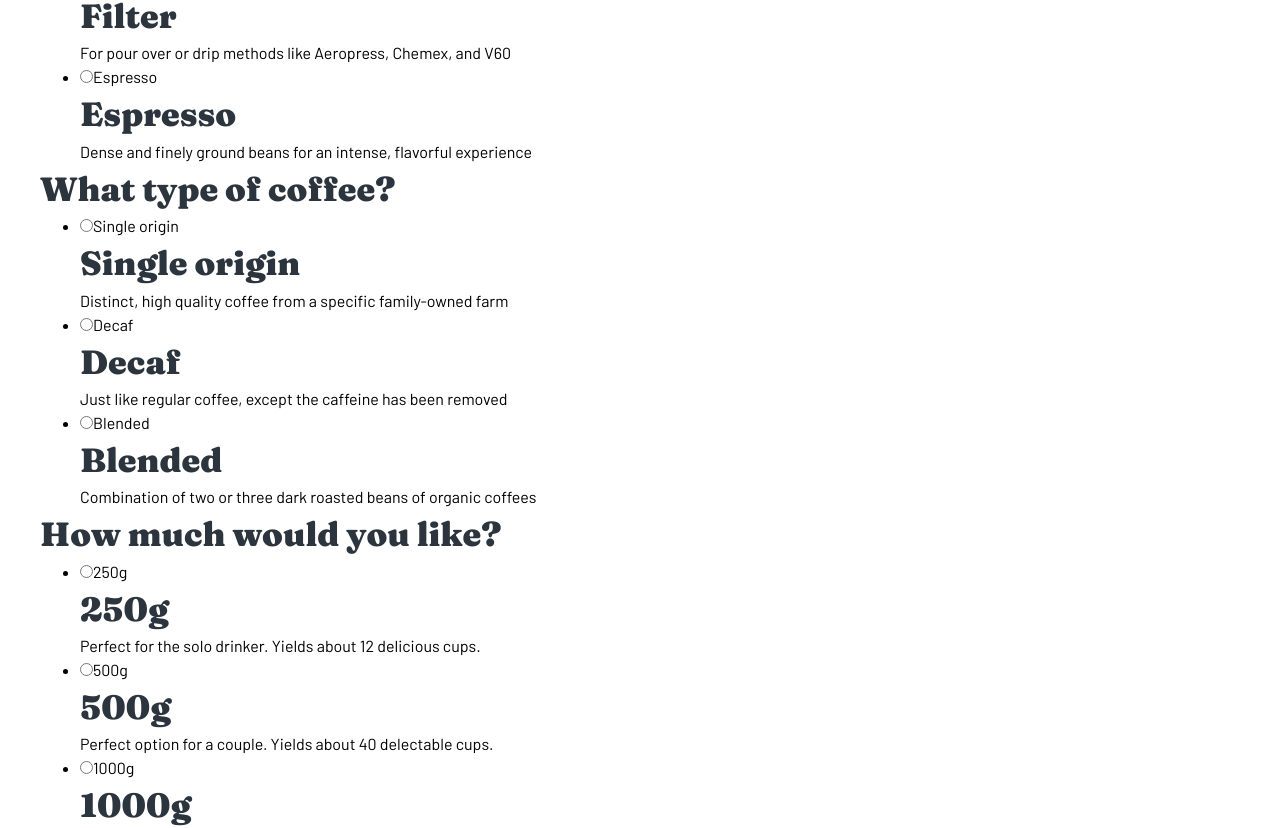
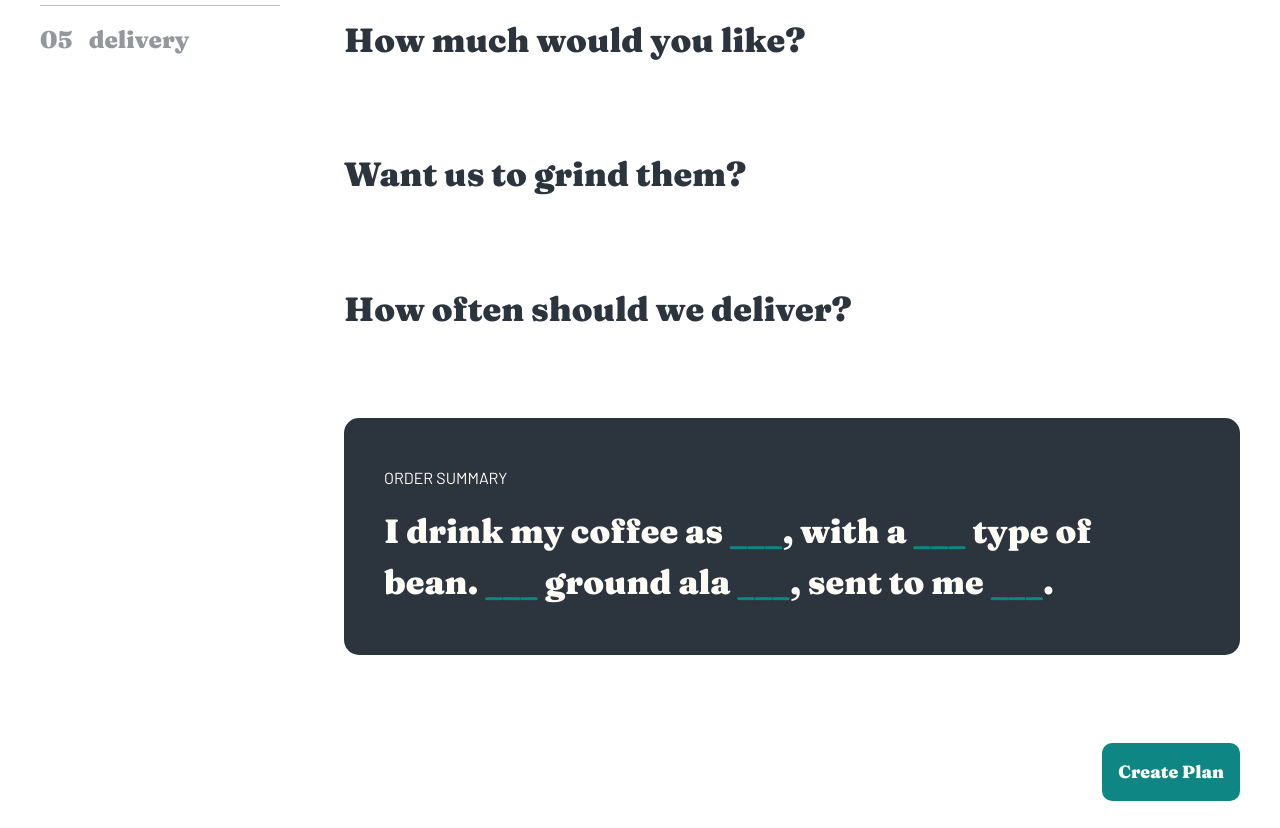
Before and after one commit to Silkiercomet/Coffee-roast-page, a React (Vite) app: page /create-plan in a window 1280 px wide. Shown: the part 1640-2468 px from the top of the page. Built offline with nearby package versions, Linux system fonts and the light colour scheme.

Commit message:
Refactor FormOptions, OrderSummary, and OrderForm components for improved styling and layout; integrate new CSS modules for better responsiveness and visual hierarchy.

```diff
--- /dev/null
+++ b/src/components/moleculs/FormOption.module.css
@@ -0,0 +1,78 @@
+/* consigue que los elementos option_list_item_label tambien creazcan y se reduzcan dependiendo de
+active  */
+.option {
+    display: flex;
+    flex-direction: column;
+    transition: 300ms ease-in-out;
+
+}
+.option_header {
+    cursor: pointer;
+}
+.accordion{
+    display: flex;
+    flex-direction: column;
+
+    height: 100%;
+    overflow: hidden;
+    transition: 300ms ease-in-out;
+
+}
+
+.option_list {
+  display: grid;
+  grid-template-columns: repeat(3, 250px);
+  grid-template-rows: 0fr;
+  height: 0;
+  opacity: 0;
+  align-items: start;
+  list-style: none;
+  padding-left: 0;
+  margin-top: 20px;
+  gap: 10px;
+
+
+  transition: 300ms ease-in-out;
+}
+.active{
+    height: 100%;
+    opacity: 1;
+    grid-template-rows: 1fr;
+    margin-bottom: 2rem;
+}
+.option_list_item {
+  input {
+    display: none;
+  }
+
+
+
+
+.option_list_item_label {
+  display: block; /* Ensure label takes full width */
+  height: 100%;
+  width: 100%;
+  padding: 2rem 1.5rem 7.25rem;
+  transition: 300ms ease-in-out;
+  cursor: pointer;
+  border-radius: 15px;
+  background-color: var(--lighgray);
+  max-height: 240px;
+}
+  h4 {
+    font-size: 1.5rem;
+    margin-bottom: 0.5rem; /* Add some space below the h4 */
+  }
+
+
+}
+.option_list_item_label:hover{
+    background-color: var(--hover-color);
+}
+  .option_list_item input:checked + label { /* This is the key change */
+    background-color: var(--darkcyan); /* Define --selected-color in your CSS variables */
+    h4 {
+      color: white; /* Define --selected-text-color in your CSS variables */
+    }
+    color: white;
+  }
--- a/src/components/moleculs/FormOptions.tsx
+++ b/src/components/moleculs/FormOptions.tsx
@@ -1,7 +1,7 @@
 import React, { useState } from 'react';
 import { UseFormRegister } from 'react-hook-form';
 import {Option} from "../../ultils/content"
-
+import style from "./FormOption.module.css"
 interface FormOptionsProps {
   register: UseFormRegister<any>;
   name: string;
@@ -11,18 +11,21 @@ interface FormOptionsProps {
 
 const FormOptions: React.FC<FormOptionsProps> = ({ register, name, options, optionTitle }) => {
   const [isOpen, setIsOpen] = useState(false);
-
+  function handleOpen() {
+    setIsOpen(!isOpen)
+  }
   return (
-    <div id={name}>
-      <h3>{optionTitle}</h3>
-      <ul>
+    <div id={name} className={style.option}>
+      <h3 className={style.option_header} onClick={() => handleOpen()}>{optionTitle}</h3>
+      <div className={`${style.accordion} `}>
+        <ul className={`${style.option_list} ${isOpen ? style.active : ""}`}>
           {options.map((option) => (
-          <li key={option.value}>
+            <li key={option.value} className={style.option_list_item}>
 
                 <input type="radio" {...register(name)} value={option.value} name={name} id={option.value}/>
-              {option.value}
 
-            <label htmlFor={option.value}>
+
+              <label htmlFor={option.value} className={style.option_list_item_label}>
                 <h4>{option.value}</h4>
                 <p>{option.content}</p>
               </label>
@@ -30,6 +33,8 @@ const FormOptions: React.FC<FormOptionsProps> = ({ register, name, options, opti
           ))}
         </ul>
       </div>
+
+    </div>
   );
 };
 
--- /dev/null
+++ b/src/components/moleculs/OrderSummary.module.css
@@ -0,0 +1,17 @@
+.summary {
+  background-color: var(--font-color);
+  border-radius: 15px;
+  color: var(--bg-white);
+  padding: 3rem 2.5rem;
+
+  display: grid;
+  gap: 1rem;
+}
+
+.summary h4 {
+    color: var(--bg-white);
+}
+
+.summary span {
+  color: var(--darkcyan);
+}
--- a/src/components/moleculs/OrderSummary.tsx
+++ b/src/components/moleculs/OrderSummary.tsx
@@ -1,11 +1,11 @@
-
+import style from "./OrderSummary.module.css"
 interface OrderSummaryProps {
   watch: any;
 }
 
 const OrderSummary: React.FC<OrderSummaryProps> = ({ watch }) => {
   return (
-    <div>
+    <div className={style.summary}>
       <p>ORDER SUMMARY</p>
       <h4>
         I drink my coffee as{' '}
@@ -20,6 +20,7 @@ const OrderSummary: React.FC<OrderSummaryProps> = ({ watch }) => {
         <span>{watch('delivery') || '___'}</span>
         .
       </h4>
+
     </div>
   );
 };
--- /dev/null
+++ b/src/components/organism/OrderForm.module.css
@@ -0,0 +1,80 @@
+.wrapper {
+  display: grid;
+  grid-template-columns: 100%;
+  gap: 4rem;
+  margin-block: 3rem;
+  @media (min-width: 768px) {
+    grid-template-columns: 20% auto;
+  }
+}
+
+.wrapper .order_aside {
+  display: none;
+  @media (min-width: 768px) {
+    display: block;
+  }
+}
+
+.order_aside ol {
+  counter-reset: item 0;
+  list-style: none;
+  padding: 0;
+}
+
+.order_aside ol li {
+    display: flex;
+    align-items: center;
+
+  counter-increment: item;
+  opacity: 0.5;
+  margin-bottom: 1rem;
+  padding-bottom: 1rem;
+  border-bottom: 1px solid rgba(0, 0, 0, 0.5);
+  transition: 300ms ease-in-out;
+  a{
+    text-decoration: none;
+    font-size: 1.5rem;
+    color: inherit;
+    font-family: "Fraunces", serif;
+    color: var(--font-color);
+  }
+}
+
+.order_aside ol li::before {
+  content: counter(item, decimal-leading-zero);
+  font-family: "Fraunces", serif;
+  display: flex;
+  padding-right: 1rem;
+  font-size: 1.5rem;
+  align-self: center;
+  color: var(--font-color);
+}
+
+.order_aside ol li:last-child {
+  border-bottom: none;
+}
+
+.order_aside ol li:hover,
+.order_aside ol li:focus,
+.order_aside ol li.active {
+  opacity: 0.9;
+  border-bottom-color: rgba(0, 0, 0, 0.9);
+}
+.button{
+    background-color: var(--darkcyan);
+    color: var(--bg-white);
+    text-decoration: none;
+    padding: 1rem;
+    text-align: center;
+    max-width: 220px;
+    font-family: "Fraunces", serif;
+    font-size: 1.1rem;
+    border-radius: 0.625rem;
+    border: none;
+    margin-left: auto;
+    margin-block: 1.5rem;
+}
+.form{
+    display: grid;
+    gap: 4rem;
+}
--- a/src/components/organism/OrderForm.tsx
+++ b/src/components/organism/OrderForm.tsx
@@ -1,7 +1,8 @@
 import { useForm } from 'react-hook-form';
-import { formData, FormDataSection } from '../../ultils/content';
+import { formData } from '../../ultils/content';
 import FormOptions from '../moleculs/FormOptions';
 import OrderSummary from '../moleculs/OrderSummary';
+import style from "./OrderForm.module.css"
 
 const OrderForm = () => {
   const { register, handleSubmit, watch } = useForm();
@@ -11,18 +12,19 @@ const OrderForm = () => {
   };
 
   return (
-    <section>
-      <h3>Order Form</h3>
-      <aside>
+    <section className={style.order}>
+      <h3 className={style.order_header}>Order Form</h3>
+      <div className={style.wrapper}>
+        <aside className={style.order_aside}>
           <ol>
             {formData.map((item) => (
-            <li key={item.legend}>
+              <li key={item.legend} className={style.order_aside_item}>
                 <a href={`#${item.legend}`}>{item.legend}</a>
               </li>
             ))}
           </ol>
         </aside>
-      <form onSubmit={handleSubmit(onSubmit)}>
+        <form onSubmit={handleSubmit(onSubmit)} className={style.form}>
           {formData.map((item) => (
             <FormOptions
               key={item.legend}
@@ -33,8 +35,9 @@ const OrderForm = () => {
             />
           ))}
           <OrderSummary watch={watch} />
-        <input type="submit" />
+          <input type="submit" className={style.button} value="Create Plan"/>
         </form>
+      </div>
     </section>
   );
 };
```
Lines whose indentation alone changed are shown as unchanged.
